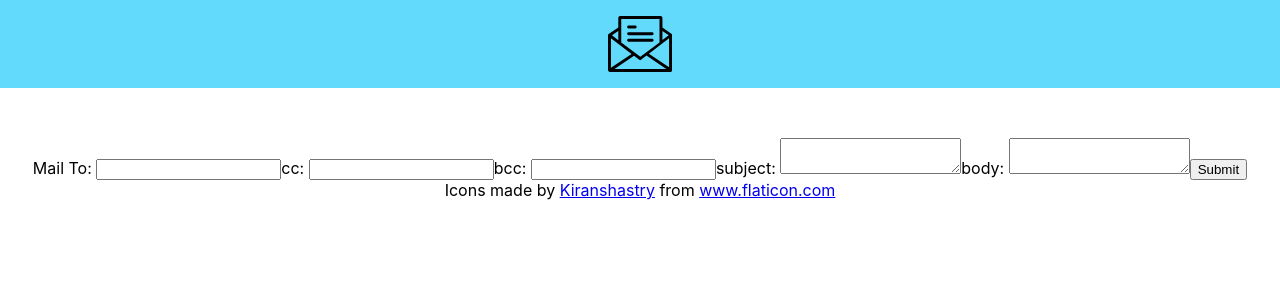
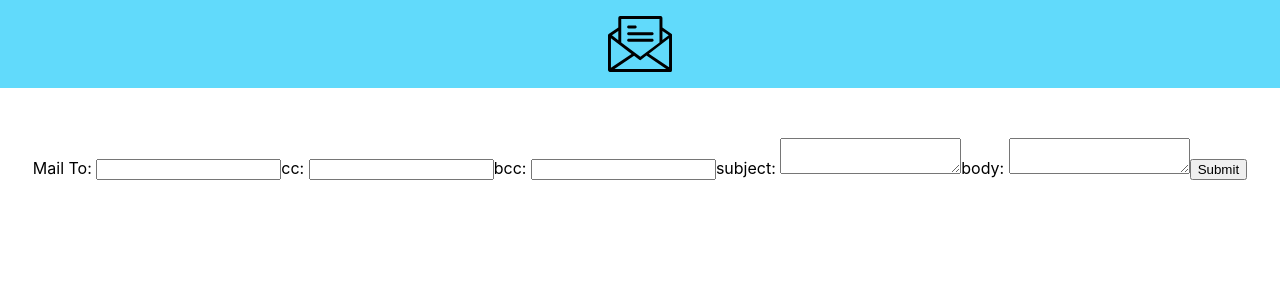
Before and after one commit to cgruppioni/email-template-builder, a React (Create React App) app: page / in a window 1280 px wide. Shown: the top 300 px of the page. Built offline with nearby package versions, Linux system fonts and the light colour scheme.

Commit message:
Comment out icon credit for now

```diff
--- a/src/App.tsx
+++ b/src/App.tsx
@@ -57,7 +57,7 @@ const App = () => {
       </Formik>
       </section>
       <footer>
-        <div>Icons made by <a href="https://www.flaticon.com/authors/kiranshastry" title="Kiranshastry">Kiranshastry</a> from <a href="https://www.flaticon.com/" title="Flaticon">www.flaticon.com</a></div>
+        {/* <div>Icons made by <a href="https://www.flaticon.com/authors/kiranshastry" title="Kiranshastry">Kiranshastry</a> from <a href="https://www.flaticon.com/" title="Flaticon">www.flaticon.com</a></div> */}
     </footer>
     </div>
   );
```
